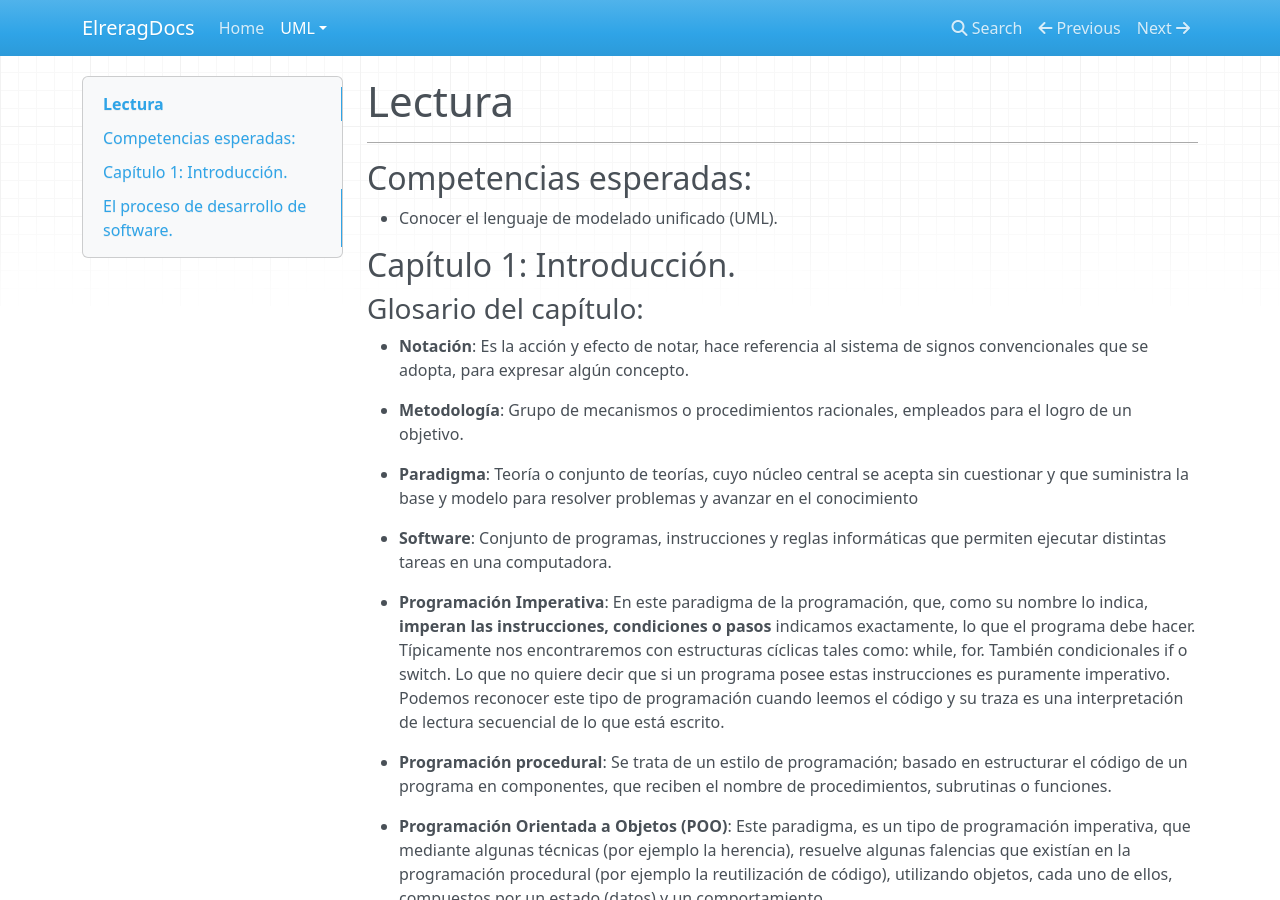
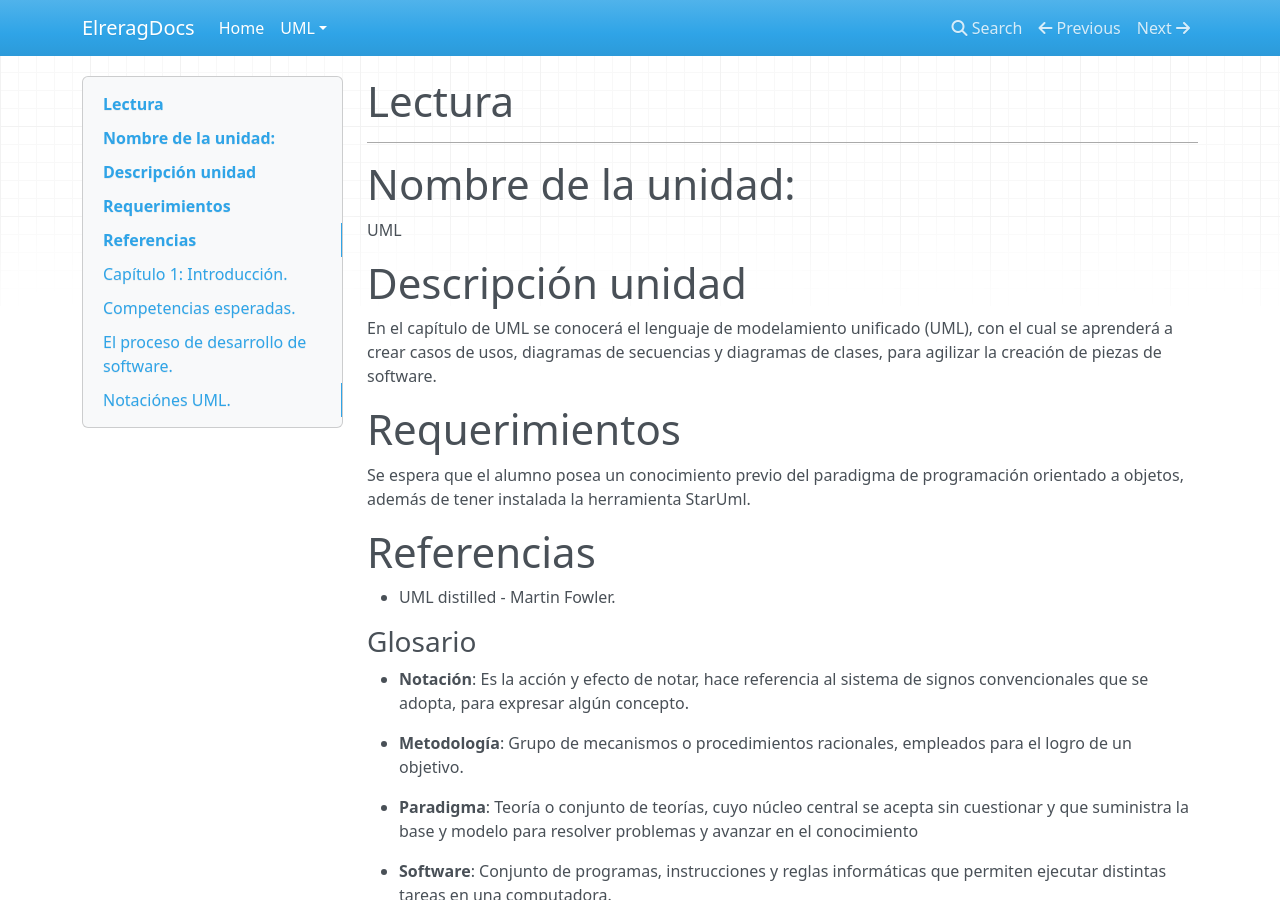
Before and after one commit to elrerag/desltm_docs, an MkDocs documentation site: the page built from docs/uml/lectura.md, in a window 1280 px wide and 900 px high. Built offline with MkDocs 1.6.1, drawn with Linux system fonts in a browser that asks for light colours; nearby versions of some CDN libraries; some of the changed text lies outside the part shown.

Commit message:
Actualización de formato

```diff
--- a/docs/uml/lectura.md
+++ b/docs/uml/lectura.md
@@ -1,13 +1,20 @@
 # Lectura
 
 ___
+# Nombre de la unidad:
+UML
 
-## Competencias esperadas:
-* Conocer el lenguaje de modelado unificado (UML).
+# Descripción unidad
+En el capítulo de UML se conocerá el lenguaje de modelamiento unificado (UML), con el cual se aprenderá a crear casos de usos, diagramas de secuencias y diagramas de clases, para agilizar la creación de piezas de software.
 
-## Capítulo 1: Introducción.
+# Requerimientos
+Se espera que el alumno posea un conocimiento previo del paradigma de programación orientado a objetos, además de tener instalada la herramienta StarUml.
 
-### Glosario del capítulo:
+# Referencias
+
+* UML distilled - Martin Fowler.
+
+### Glosario
 * __Notación__: Es la acción y efecto de notar, hace referencia al sistema de signos convencionales que se adopta, para expresar algún concepto.
 
 * __Metodología__: Grupo de mecanismos o procedimientos racionales, empleados para el logro de un objetivo.
@@ -39,6 +46,14 @@ ___
 * __Patrón de diseño de modelo-vista-controlador (MVC)__: Especifica que una aplicación consta de tres capas: La primera es el modelo de datos, que es la capa con la responsabilidad de la gestión de los datos, luego tenemos la capa de presentación, es lo que el usuario ve, es decir, la vista. La forma en que la información sea presentada al usuario, son responsabilidad de esta capa, por último, tenemos la capa del controlador, que es la capa encargada de orquestar o controlar, la interacción de las dos capas anteriormente mencionadas.
 
 * __Agilidad__: Se refiere a la flexibilidad que posee un proyecto, es decir, que pueda cambiar y que esto no produzca un alto impacto en el esfuerzo.
+
+## Capítulo 1: Introducción.
+
+## Competencias esperadas.
+* Conocer el lenguaje de modelado unificado (UML).
+* Conocer los distintos tipos de diagramas.
+* Reconocer el paradigma de la programación en el que está basado UML.
+
 
 ### ¿Qué es UML?
 UML (Unified Modeling language), es un **lenguaje** de modelado unificado, que surge a finales de la década de los 80 y principios de los 90. Entre los años 94 y 96, Grady y Jim e Ivar, conocidos como; "los tres amigos", crearon finalmente UML. Resultado de un trabajo iterativo y gradual, que pone a nuestra disposición, una norma construida sobre muchas ideas y contribuciones realizadas (unificadas), por numerosos individuos y compañías de la comunidad de la orientación a objetos.
@@ -83,3 +98,7 @@ Todas las técnicas de UML son útiles durante esta etapa; pero hay que ser cuid
 > Los memorandos cuidadosamente escritos y seleccionados, pueden sustituir con toda facilidad a la tradicional documentación detallada del diseño. Esta última es sobresaliente en pocas ocasiones, excepto en algunos puntos aislados. Destaque estos puntos... y olvídese del resto.. "Ward Cunningham (1996)"
 
 Durante la transición, no se hacen desarrollos para añadir funciones nuevas (a menos que sean pequeñas y absolutamente indispensables). Ciertamente, sí hay desarrollo para depuración. Un buen ejemplo de una fase de transición es el tiempo entre la liberación beta y ]a liberación definitiva del producto.
+
+## Notaciónes UML.
+
+UML como se ha indicado, es un lenguaje; pero debemos saber como dicho lenguaje, nos ayuda para representar los conceptos del paradigma de la orientación a objetos. A continuación veremos algunos diagramas que utilizan este lenguaje.
--- a/mkdocs.yml
+++ b/mkdocs.yml
@@ -1,7 +1,7 @@
 site_name: ElreragDocs
 
 nav:
-- Home: 'index.md'
+- Home: 'uml/lectura.md'
 - UML:
     - Lectura: 'uml/lectura.md'
     - Motivación: 'uml/motivaciOn.md'
```
